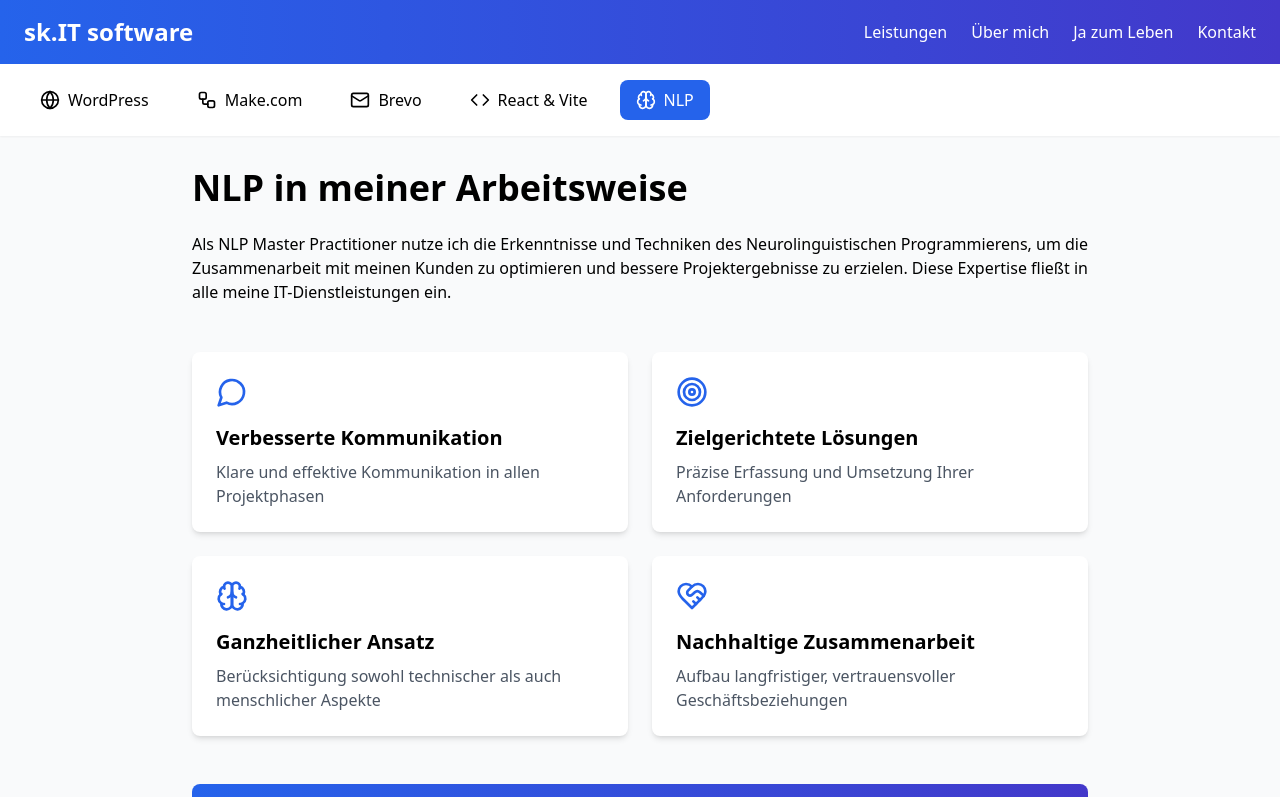
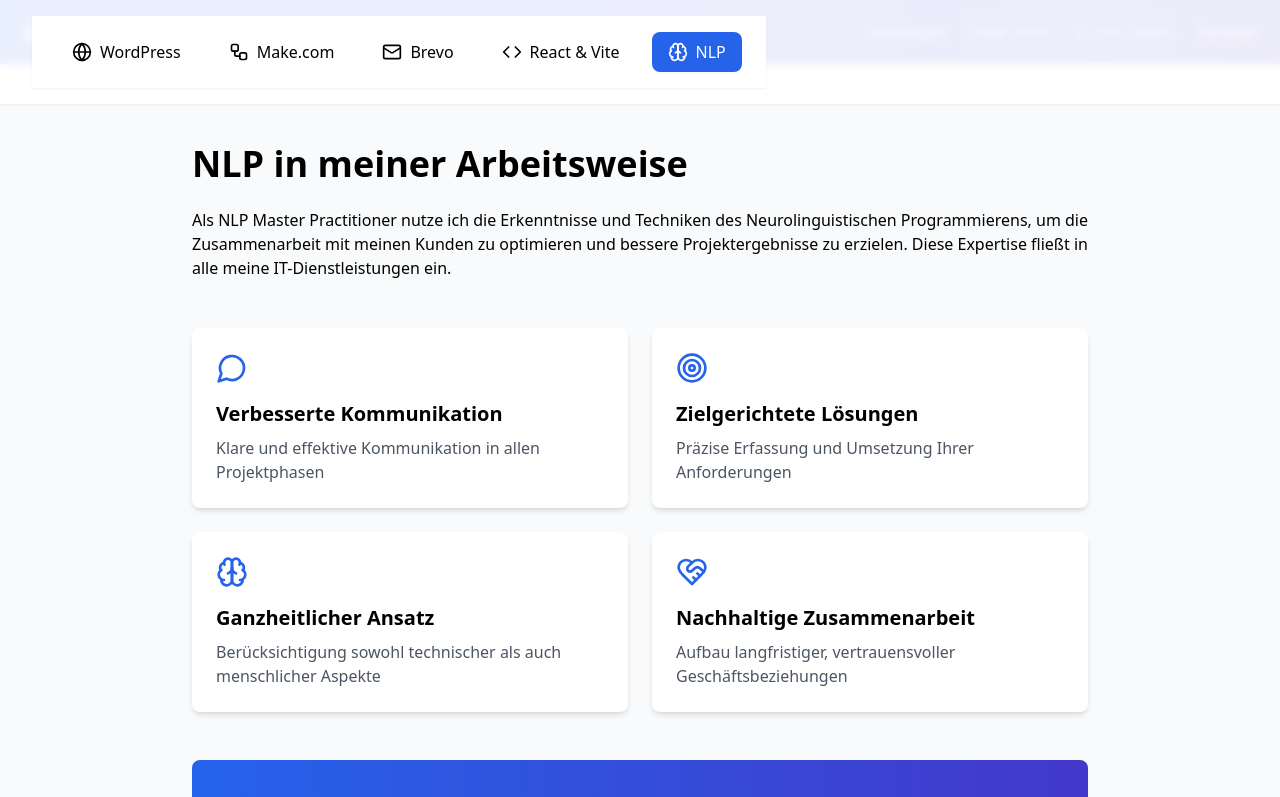
Before and after one commit to SaschaKohler/skit-website, a React (Vite) app: page /technologies/nlp in a window 1280 px wide. Shown: the top 797 px of the page. Built offline with nearby package versions, Linux system fonts and the light colour scheme.

Commit message:
feat(smart menu): better menu in techlayout

```diff
--- a/src/App.tsx
+++ b/src/App.tsx
@@ -18,11 +18,12 @@ import Impressum from './pages/impressum'
 import Datenschutz from './pages/datenschutz'
 import AGB from './pages/agb'
 import PricingPage from './pages/packages'
+import ScrollToTop from './components/utils/ScrollToTop.tsx'
 
 const App: React.FC = () => {
   return (
     <Router>
-      {/* <ScrollToTop /> */}
+      <ScrollToTop />
       <Routes>
         <Route path="/" element={<Home />} />
         <Route path="/about" element={<AboutPage />} />
--- a/src/components/common/Hero.tsx
+++ b/src/components/common/Hero.tsx
@@ -83,7 +83,8 @@ const Hero: React.FC = () => {
             </div>
 
             <div className="flex flex-col sm:flex-row gap-4 justify-center md:justify-start">
-              <button
+              <a
+                href="/about"
                 className="bg-white text-blue-600 px-6 md:px-8 py-3 rounded-lg font-semibold
                          w-full sm:w-auto
                          transition duration-300 flex items-center justify-center gap-2
@@ -91,7 +92,7 @@ const Hero: React.FC = () => {
               >
                 Lernen Sie mich kennen
                 <ArrowRight className="w-5 h-5" />
-              </button>
+              </a>
               <a
                 href="#contact"
                 className="border border-white text-white px-6 md:px-8 py-3 rounded-lg
--- /dev/null
+++ b/src/components/common/SmartHeader.tsx
@@ -0,0 +1,24 @@
+import { useScrollDirection } from '../utils/useScrollDirection'
+
+export default function SmartHeader({ children }) {
+  const { scrollDirection, isAtTop } = useScrollDirection()
+
+  return (
+    <header
+      className={`
+        fixed top-0 left-0 right-0
+        transition-transform duration-300
+        bg-white/90 backdrop-blur-sm
+        shadow-sm z-50
+        ${!isAtTop && scrollDirection === 'down' ? '-translate-y-full' : 'translate-y-0'}
+        ${isAtTop ? 'shadow-none' : 'shadow-md'}
+      `}
+    >
+      <div className="max-w-7xl mx-auto px-4 sm:px-6 lg:px-8">
+        <div className="flex justify-between items-center py-2 md:py-4">
+          {children}
+        </div>
+      </div>
+    </header>
+  )
+}
--- /dev/null
+++ b/src/components/utils/ScrollToTopButton.tsx
@@ -0,0 +1,60 @@
+import { useState, useEffect } from 'react'
+import { ArrowUp } from 'lucide-react'
+
+export default function ScrollButton() {
+  const [isVisible, setIsVisible] = useState(false)
+
+  useEffect(() => {
+    const toggleVisibility = () => {
+      // Reduziere Schwelle für mobile Geräte
+      const scrollThreshold = window.innerWidth <= 768 ? 200 : 300
+
+      if (window.pageYOffset > scrollThreshold) {
+        setIsVisible(true)
+      } else {
+        setIsVisible(false)
+      }
+    }
+
+    // Initial check
+    toggleVisibility()
+
+    window.addEventListener('scroll', toggleVisibility)
+    window.addEventListener('resize', toggleVisibility)
+
+    return () => {
+      window.removeEventListener('scroll', toggleVisibility)
+      window.removeEventListener('resize', toggleVisibility)
+    }
+  }, [])
+
+  const scrollToTop = () => {
+    window.scrollTo({
+      top: 0,
+      behavior: 'smooth',
+    })
+  }
+
+  return (
+    <>
+      {isVisible && (
+        <button
+          onClick={scrollToTop}
+          className="fixed md:bottom-8 md:right-8
+                     bottom-4 right-4
+                     p-2 md:p-3
+                     bg-blue-600 hover:bg-blue-700
+                     text-white rounded-full shadow-lg
+                     transition-all duration-300
+                     transform hover:scale-110
+                     focus:outline-none focus:ring-2
+                     focus:ring-blue-500 focus:ring-opacity-50
+                     z-[9999]"
+          aria-label="Scroll to top"
+        >
+          <ArrowUp className="w-5 h-5 md:w-6 md:h-6" />
+        </button>
+      )}
+    </>
+  )
+}
--- /dev/null
+++ b/src/components/utils/useScrollDirection.tsx
@@ -0,0 +1,33 @@
+import { useState, useEffect } from 'react'
+
+export function useScrollDirection() {
+  const [scrollDirection, setScrollDirection] = useState('up')
+  const [isAtTop, setIsAtTop] = useState(true)
+
+  useEffect(() => {
+    let lastScrollY = window.pageYOffset
+    const threshold = 10 // Minimale Scroll-Distanz bevor Richtung aktualisiert wird
+
+    const updateScrollDirection = () => {
+      const scrollY = window.pageYOffset
+      setIsAtTop(scrollY < 10)
+
+      if (Math.abs(scrollY - lastScrollY) < threshold) {
+        return
+      }
+
+      const direction = scrollY > lastScrollY ? 'down' : 'up'
+      if (direction !== scrollDirection) {
+        setScrollDirection(direction)
+      }
+      lastScrollY = scrollY > 0 ? scrollY : 0
+    }
+
+    window.addEventListener('scroll', updateScrollDirection)
+    return () => {
+      window.removeEventListener('scroll', updateScrollDirection)
+    }
+  }, [scrollDirection])
+
+  return { scrollDirection, isAtTop }
+}
--- a/src/layouts/TechnologyLayout.tsx
+++ b/src/layouts/TechnologyLayout.tsx
@@ -3,6 +3,7 @@ import React from 'react'
 import { Link, Outlet, useLocation } from 'react-router-dom'
 import { Globe, Workflow, Mail, Code, Brain } from 'lucide-react'
 import DefaultLayout from './default/DefaultLayout'
+import SmartHeader from '../components/common/SmartHeader'
 
 const TechnologyLayout: React.FC = () => {
   const location = useLocation()
@@ -38,6 +39,7 @@ const TechnologyLayout: React.FC = () => {
   return (
     <DefaultLayout>
       <div className="min-h-screen bg-gray-50">
+        <SmartHeader>
           <nav className="bg-white shadow-sm sticky top-16 z-40">
             <div className="container mx-auto px-6 py-4">
               <div className="flex flex-wrap gap-4">
@@ -59,7 +61,8 @@ const TechnologyLayout: React.FC = () => {
               </div>
             </div>
           </nav>
-        <div className="container mx-auto px-6 py-8">
+        </SmartHeader>
+        <div className="container mx-auto px-6 py-8 pt-10 sm:pt-20">
           <Outlet />
         </div>
       </div>
--- a/src/layouts/default/DefaultLayout.tsx
+++ b/src/layouts/default/DefaultLayout.tsx
@@ -2,6 +2,7 @@ import React from 'react'
 import Header from './Header'
 import Footer from './Footer'
 import PageTransition from '../../components/common/PageTransition'
+import ScrollButton from '../../components/utils/ScrollToTopButton'
 
 interface DefaultLayoutProps {
   children: React.ReactNode
@@ -13,6 +14,7 @@ const DefaultLayout: React.FC<DefaultLayoutProps> = ({ children }) => {
       <Header />
       <main className="flex-grow">
         <PageTransition>{children}</PageTransition>
+        <ScrollButton />
       </main>
       <Footer />
     </div>
--- a/src/layouts/default/Footer.tsx
+++ b/src/layouts/default/Footer.tsx
@@ -35,7 +35,7 @@ const Footer: React.FC = () => {
                 </Link>
               </li>
               <li>
-                <Link to="/services" className="hover:text-blue-400">
+                <Link to="/technologies" className="hover:text-blue-400">
                   Leistungen
                 </Link>
               </li>
```
Lines whose indentation alone changed are shown as unchanged.
